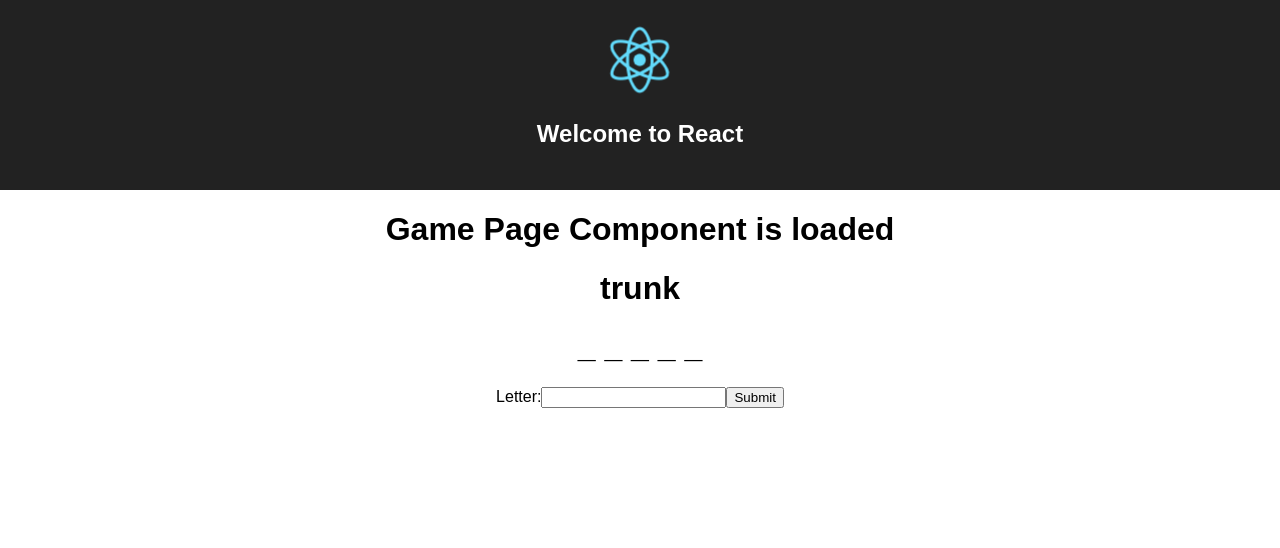
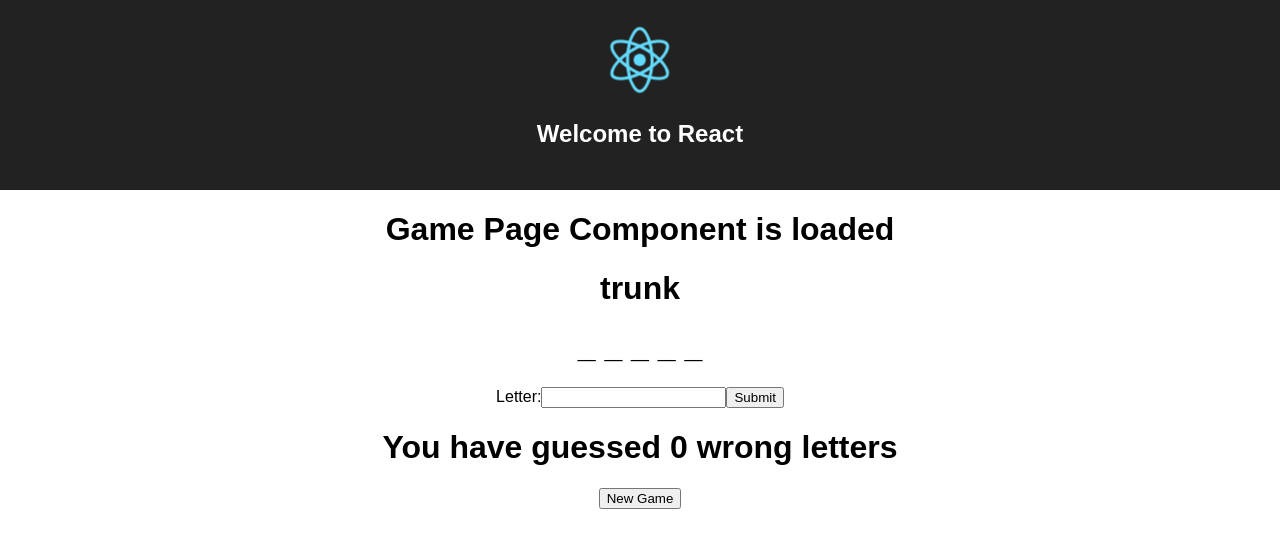
Before and after one commit to smamirshahi/Hangman-React-Redux, a React (Create React App) app: page /hangman in a window 1280 px wide. Shown: the top 548 px of the page. Built offline with nearby package versions, Linux system fonts and the light colour scheme.

Commit message:
the game can now say if the user wins or loose. a button is added at the bottom of the page. However, the functionallity is not working yet

```diff
--- a/src/components/GamePage.jsx
+++ b/src/components/GamePage.jsx
@@ -25,6 +25,14 @@ class GamePage extends React.PureComponent {
   }
 
   render() {
+    var text = ''
+    if (this.props.wrongGuessLimit(this.props.newWord, this.props.newLetter)) {
+      text = 'The Game is finished. You lost'
+    }
+    if (this.props.isWinner(this.props.newWord, this.props.newLetter)) {
+      text = 'The Game is finished. You won'
+    }
+
     return (<div>
       <h1>Game Page Component is loaded </h1>
       <h1>{this.props.newWord}</h1>
@@ -37,6 +45,14 @@ class GamePage extends React.PureComponent {
         </label>
         <input type="submit" value="Submit" />
       </form>
+
+      <h1>You have guessed {this.props.wrongGuessCount(this.props.newWord, this.props.newLetter)} wrong letters</h1>
+      <h1>{text}</h1>
+
+      <p><button>New Game</button></p>
+
+
+
     </div>)
   }
 }
--- a/src/components/GamePageComponent.jsx
+++ b/src/components/GamePageComponent.jsx
@@ -17,7 +17,9 @@ class GamePageComponent extends React.PureComponent {
 
     render() {
         if (this.props.newWord.length === 0) return 'Loading...'
-        return <GamePage newWord = {this.props.newWord} showGuess = {gameFunctions.showGuess}/>
+        return <GamePage newWord = {this.props.newWord} showGuess = {gameFunctions.showGuess}
+        wrongGuessCount = {gameFunctions.wrongGuessCount} wrongGuessLimit = {gameFunctions.wrongGuessLimit}
+        isWinner = {gameFunctions.isWinner} gameFinished = {gameFunctions.gameFinished} />
     }
 
 
```
Also changed, not shown: 1 other file (tests, documents, lock files or other folders).
